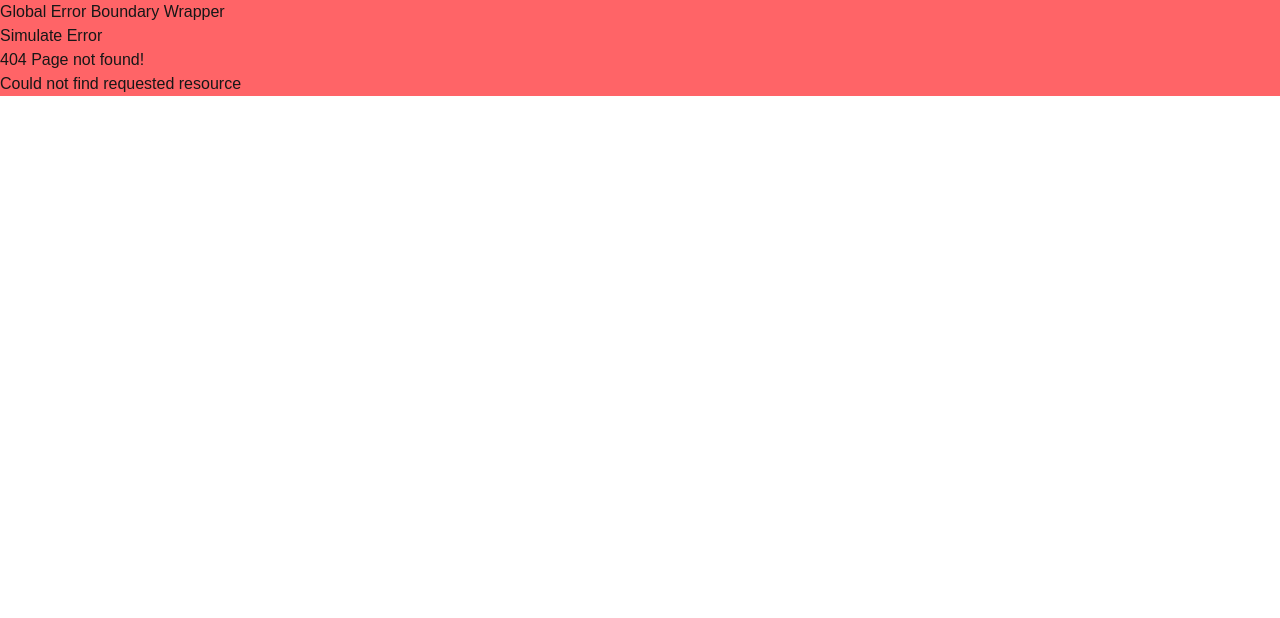
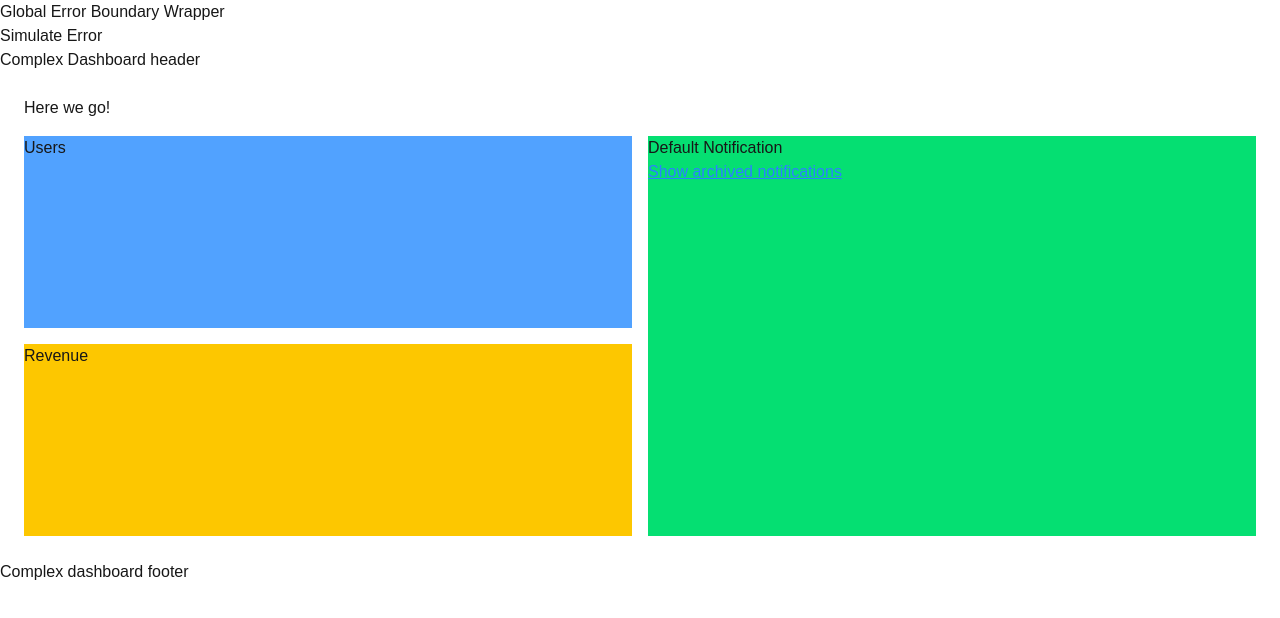
Before and after one commit to Arijit-mondal099/learning-next.js, a Next.js app: page /complex-dashboard in a window 1280 px wide. Before the commit this address had no page. Shown: the top 618 px of the page. Built offline with nearby package versions, Linux system fonts and the light colour scheme.

Commit message:
learning parallel route, how to show diff routes simultaneously, and unmatchedroutes

```diff
--- /dev/null
+++ b/src/app/complex-dashboard/@notification/archived/page.tsx
@@ -0,0 +1,12 @@
+import Link from "next/link";
+
+export default function ArchivedNotification() {
+  return (
+    <section>
+      <h2>Archived Notifications</h2>
+      <Link href="/complex-dashboard" className="text-blue-500 underline">
+        Show default notifications
+      </Link>
+    </section>
+  );
+}
--- /dev/null
+++ b/src/app/complex-dashboard/@notification/page.tsx
@@ -0,0 +1,12 @@
+import Link from "next/link";
+
+export default function NotificationPage() {
+  return (
+    <section>
+      <h2>Default Notification</h2>
+      <Link href="/complex-dashboard/archived" className="text-blue-500 underline">
+        Show archived notifications
+      </Link>
+    </section>
+  );
+}
--- /dev/null
+++ b/src/app/complex-dashboard/@revenue/default.tsx
@@ -0,0 +1,3 @@
+export default function RevenueDefaultPage() {
+    return <h2>Revenue default</h2>
+}
--- /dev/null
+++ b/src/app/complex-dashboard/@revenue/page.tsx
@@ -0,0 +1,3 @@
+export default function RevenuePage() {
+    return <h2>Revenue</h2>
+}
--- /dev/null
+++ b/src/app/complex-dashboard/@users/default.tsx
@@ -0,0 +1,3 @@
+export default function UsersDefaultPage() {
+    return <h2>Users default</h2>
+}
--- /dev/null
+++ b/src/app/complex-dashboard/@users/page.tsx
@@ -0,0 +1,3 @@
+export default function UsersPage() {
+    return <h2>Users</h2>
+}
--- /dev/null
+++ b/src/app/complex-dashboard/default.tsx
@@ -0,0 +1,3 @@
+export default function ComplexDashboardDefaultPage() {
+    return <h1>Here we go! default</h1>
+}
--- /dev/null
+++ b/src/app/complex-dashboard/layout.tsx
@@ -0,0 +1,71 @@
+/**
+ * parallel route dosen't effect on route
+ *
+ * independent route handling
+ *
+ * 1. each slot in your layout, such as users, revenue and notification can handles its own loading and error states
+ * 2. this granular control is particularly useful in scenarios where deff sections of the page loaded at varying or encounter unique errors
+ *
+ * sub-navigation in route
+ *
+ * 1. each slot can essentially fuction as a mini-application, complete with its own navigation and state management
+ * 2. user can intreact with each section separately, applying filters, sorting data or navigation through pages whithout affection other parts
+ */
+
+/**
+ * Unmatchedroutes
+ *
+ * Navigation from UI
+ * when navigation through the UI (like clicking links), next.js keeps showing whatever was in the unmatched slots before
+ *
+ * Page reload
+ *
+ * next.js looks for a 'default.tsx' file in each unmatched slot
+ *
+ * this file is critical as it servers as a fallback to render content when the framework connot retrieve a slots active state from the curr URL
+ *
+ * whithout default.tsx file in each unmatched routes we got 404 error
+ */
+
+export default function ComplexDashboardLayout({
+  children,
+  users,
+  revenue,
+  notification,
+}: {
+  children: React.ReactNode;
+  users: React.ReactNode;
+  revenue: React.ReactNode;
+  notification: React.ReactNode;
+}) {
+  return (
+    <div>
+      <header>
+        <h1>Complex Dashboard header</h1>
+      </header>
+
+      {/*
+      <main>
+        <div>{children}</div>
+        <div>User analytics</div> think is a component for user analytics
+        <div>Revenue metrics</div> think is a component for revenue metrics
+        <div>Notification</div> think is a component for notification
+      </main>
+      */}
+
+      <main className="space-y-4 p-6">
+        <div>{children}</div>
+
+        <div className="grid grid-cols-2 gap-4">
+          <div className="w-full h-48 bg-blue-400">{users}</div>
+          <div className="row-span-2 bg-green-400">{notification}</div>
+          <div className="w-full h-48 bg-yellow-400">{revenue}</div>
+        </div>
+      </main>
+
+      <footer>
+        <h1>Complex dashboard footer</h1>
+      </footer>
+    </div>
+  );
+}
--- /dev/null
+++ b/src/app/complex-dashboard/page.tsx
@@ -0,0 +1,3 @@
+export default function ComplexDashboardPage() {
+    return <h1>Here we go!</h1>
+}
--- a/src/app/error-wrapper.tsx
+++ b/src/app/error-wrapper.tsx
@@ -31,7 +31,7 @@ const ErrorSimulator = ({
 
 export default function ErrorWrapper({ children }: ErrorWrapperProps) {
   return (
-    <div className="bg-red-400">
+    <div>
       <h1>Global Error Boundary Wrapper</h1>
       <ErrorSimulator message="Simulated error from ErrorWrapper!" />
       <div>{children}</div>
```
